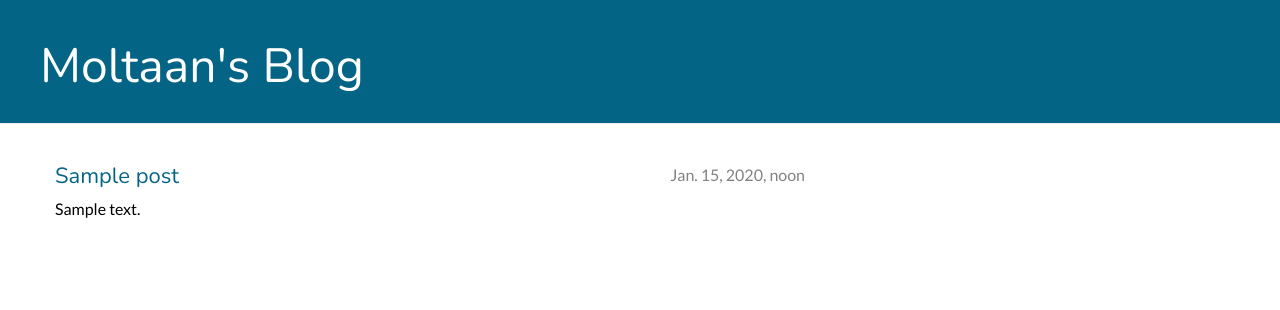
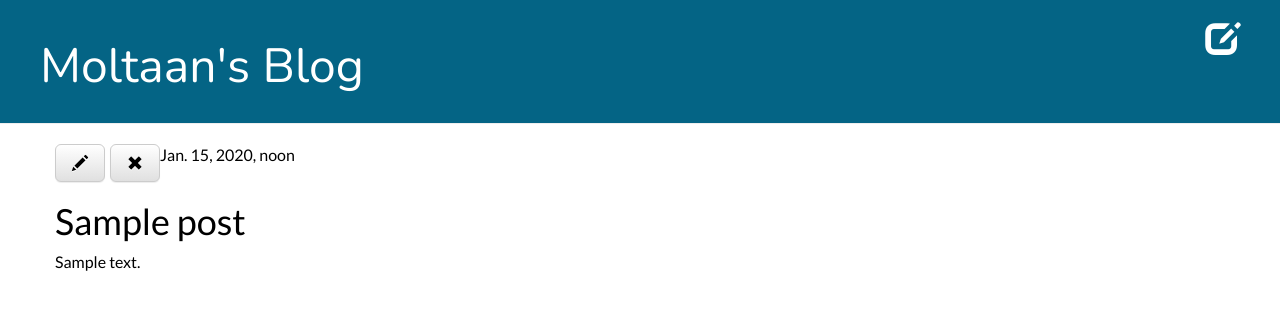
Before and after one commit to antouske/djangoblog, a Django app: page /post/1/ in a window 1280 px wide. Shown: the top 310 px of the page. Run offline with Django 3.2, Linux system fonts and the light colour scheme; tables that the repository leaves empty hold one stand-in row (values such as "Sample post"); some libraries are stand-ins or nearby versions.

Commit message:
Added publish and delete post buttons

```diff
--- a/myblog/blog/static/css/blog.css
+++ b/myblog/blog/static/css/blog.css
@@ -46,5 +46,11 @@
     .post h1 a, .post h1 a:visited {
         color:#046485;
         font-family: 'Nunito';
-        font-size:22px;
+        font-size:26px;
     }
+    .btn {
+        color:#000000;
+        float: right;
+        font-family: 'Lato';
+        font-size: 16px;
+    }
--- a/myblog/blog/templates/blog/base.html
+++ b/myblog/blog/templates/blog/base.html
@@ -13,6 +13,7 @@
                 {% if user.is_authenticated %}
                     <a href="{% url 'blog.views.post_new' %}" class="top-menu"><span class="glyphicon glyphicon-plus"></span></a>
                 {% endif %}
+                <a href="{% url 'unpublished' %}" class="top-menu"><span class="glyphicon glyphicon-edit"></span></a>
                 <h1><a href="/">Moltaan's Blog</a></h1>
             </div>
 
--- a/myblog/blog/templates/blog/post_detail.html
+++ b/myblog/blog/templates/blog/post_detail.html
@@ -1,15 +1,17 @@
 {% extends 'blog/base.html' %}
+
     {% block content %}
         <div class="post">
+            <div class=btn-toolbar>
                 {% if post.published_date %}
-            <div class="date">
                     {{ post.published_date }}
+                {% else %}
+                    <a class="btn btn-default btn-lg" href="{% url "blog.views.post_publish" pk=post.pk %}"><span>Publish</span></a>
+                {% endif %}
+                <a class="btn btn-default btn-lg" href="{% url "post_edit" pk=post.pk %}"><span class="glyphicon glyphicon-pencil"></span></a>
+                <a class="btn btn-default btn-lg" href="{% url "post_remove" pk=post.pk %}"><span class="glyphicon glyphicon-remove"></span></a>
             </div>
-        {% endif %}
-        {% if user.is_authenticated %}
-            <a class="btn btn-default" href="{% url 'post_edit' pk=post.pk %}"><span class="glyphicon glyphicon-pencil"></span></a>
-        {% endif %}
-        <h1><a>{{ post.title }}</a></h1>
+            <h1>{{ post.title }}</h1>
             <p>{{ post.text|linebreaks }}</p>
         </div>
     {% endblock %}
--- a/myblog/blog/urls.py
+++ b/myblog/blog/urls.py
@@ -6,4 +6,7 @@ urlpatterns = [
         url(r'^post/(?P<pk>[0-9]+)/$', views.post_detail, name='post_detail'),
         url(r'^post/new/$', views.post_new, name='post_new'),
         url(r'^post/(?P<pk>[0-9]+)/edit/$',views.post_edit, name='post_edit'),
+        url(r'^unpublished/$', views.unpublished, name='unpublished'),
+        url(r'^post/(?P<pk>[0-9]+)/publish/$', views.post_publish, name='post_publish'),
+	url(r'^post/(?P<pk>[0-9]+)/remove/$', views.post_remove, name='post_remove'),
 ]
--- a/myblog/blog/views.py
+++ b/myblog/blog/views.py
@@ -36,3 +36,17 @@ def post_edit(request, pk):
         else:
             form = PostForm(instance=post)
         return render(request, 'blog/post_edit.html', {'form': form})
+
+def unpublished(request):
+    posts = Post.objects.filter(published_date__isnull=True).order_by('created_date')
+    return render(request, 'blog/unpublished.html', {'posts': posts})
+
+def post_publish(request, pk):
+    post = get_object_or_404(Post, pk=pk)
+    post.publish()
+    return redirect('blog.views.post_detail', pk=pk)
+
+def post_remove(request, pk):
+    post = get_object_or_404(Post, pk=pk)
+    post.delete()
+    return redirect('blog.views.post_list')
```
Also changed, not shown: myblog/blog/templates/blog/unpublished.html (added, +11 -0 lines). Lines whose indentation alone changed are shown as unchanged.
